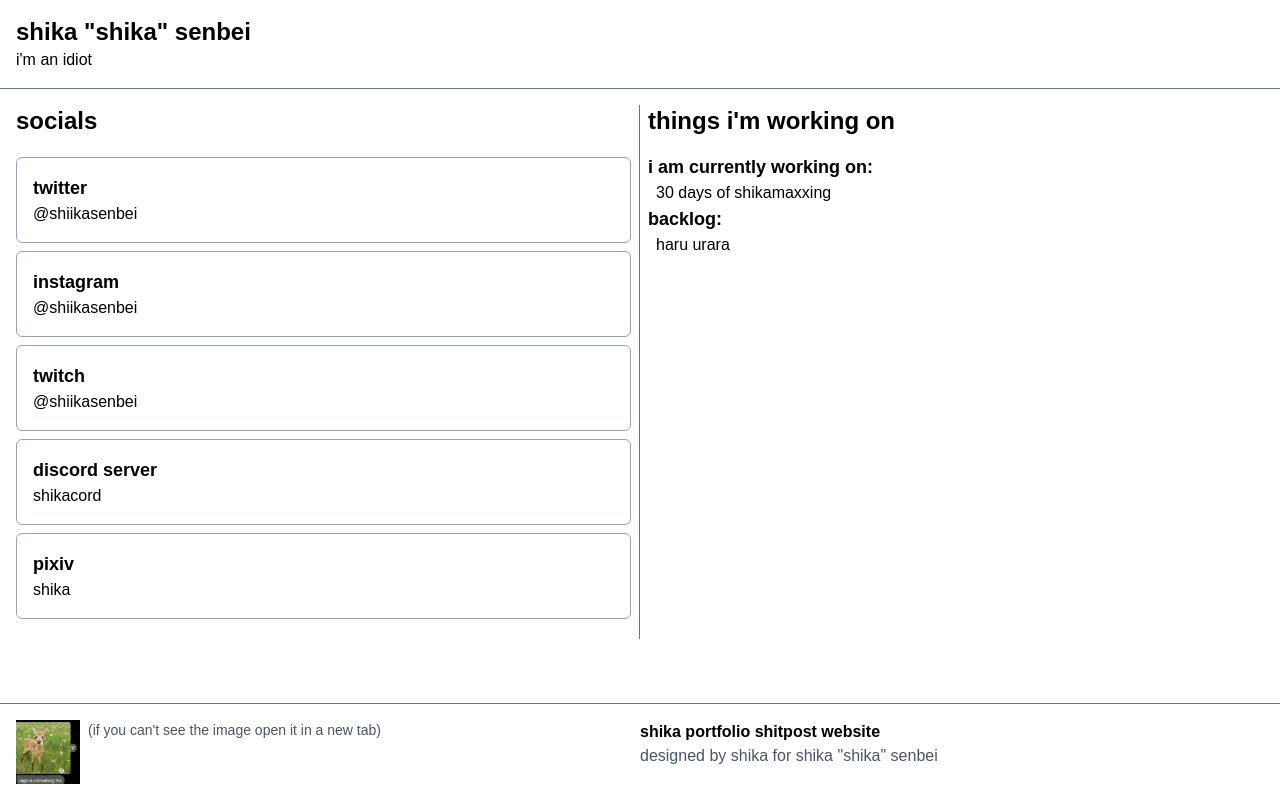
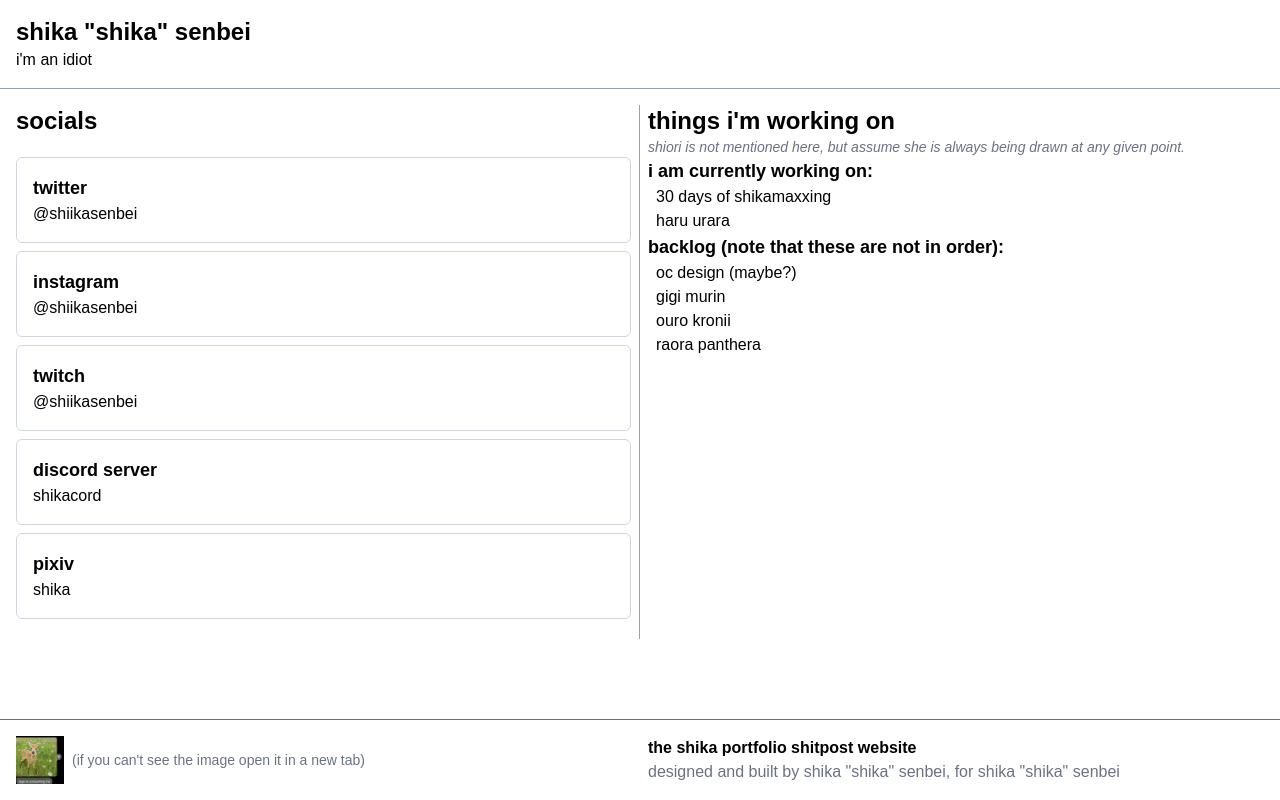
Before and after one commit to shiikasenbei/shiikasenbei.github.io, a SvelteKit app: page / in a window 1280 px wide. Built offline with nearby package versions, Linux system fonts and the light colour scheme; a web font is replaced by a local one.

Commit message:
extract out constants and types. tweak components and update readme

```diff
--- a/src/lib/components/Card.svelte
+++ b/src/lib/components/Card.svelte
@@ -1,5 +1,7 @@
 <script lang="ts">
-  let { name, username, url }: { name: string; username: string; url: string } = $props();
+  import type { SocialLink } from "$lib/types";
+
+  let { name, username, url }: SocialLink = $props();
   const openLink = () => {
     window.open(url, "_blank");
   };
@@ -7,7 +9,7 @@
 
 <button
   type="button"
-  class="flex w-full flex-col items-start rounded-md border border-gray-400 p-4 transition-colors hover:bg-gray-200 *:hover:pointer-events-none"
+  class="flex w-full flex-col items-start rounded-md border border-gray-300 p-4 transition-colors hover:bg-gray-200 *:hover:pointer-events-none"
   onclick={openLink}
 >
   <p class="text-lg font-bold">{name}</p>
--- a/src/lib/components/ProgressList.svelte
+++ b/src/lib/components/ProgressList.svelte
@@ -1,5 +1,7 @@
 <script lang="ts">
-  let { things }: { things: { name: string; inProgress: boolean }[] } = $props();
+  import type { WorkItem } from "$lib/types";
+
+  let { things }: { things: WorkItem[] } = $props();
   let inProgress = $derived(things.filter((t) => t.inProgress));
   let backlog = $derived(things.filter((t) => !t.inProgress));
 </script>
@@ -14,7 +16,7 @@
     {/each}
   </div>
 
-  <p class="text-lg font-bold">backlog:</p>
+  <p class="text-lg font-bold">backlog (note that these are not in order):</p>
   <div class="pl-2">
     {#each backlog as item}
       <p>{item.name}</p>
--- /dev/null
+++ b/src/lib/constants.ts
@@ -0,0 +1,17 @@
+import type { SocialLink, WorkItem } from "./types";
+
+export const SOCIAL_LINKS: SocialLink[] = [
+  { name: "twitter", username: "@shiikasenbei", url: "https://x.com/shiikasenbei" },
+  { name: "instagram", username: "@shiikasenbei", url: "https://instagram.com/shiikasenbei" },
+  { name: "twitch", username: "@shiikasenbei", url: "https://twitch.tv/shiikasenbei" },
+  { name: "discord server", username: "shikacord", url: "https://discord.com/invite/qEXM5PzTqB" },
+  { name: "pixiv", username: "shika", url: "https://www.pixiv.net/en/users/128340030" },
+];
+export const WORK_ITEMS: WorkItem[] = [
+  { name: "30 days of shikamaxxing", inProgress: true },
+  { name: "haru urara", inProgress: true },
+  { name: "oc design (maybe?)", inProgress: false },
+  { name: "gigi murin", inProgress: false },
+  { name: "ouro kronii", inProgress: false },
+  { name: "raora panthera", inProgress: false },
+];
--- /dev/null
+++ b/src/lib/types.ts
@@ -0,0 +1,10 @@
+export interface SocialLink {
+  name: string;
+  username: string;
+  url: string;
+}
+
+export interface WorkItem {
+  name: string;
+  inProgress: boolean;
+}
--- a/src/routes/+layout.svelte
+++ b/src/routes/+layout.svelte
@@ -13,13 +13,15 @@
     {@render children()}
   </main>
   <footer class="page-footer">
-    <div class="flex w-1/2 flex-row items-start align-middle">
-      <img alt="deer" src={deer} class="h-16 w-16" />
-      <p class="px-2 text-sm text-gray-600">(if you can't see the image open it in a new tab)</p>
+    <div class="flex w-1/2 flex-row items-center">
+      <img alt="deer" src={deer} class="h-12 w-12" />
+      <p class="px-2 text-sm text-gray-500">(if you can't see the image open it in a new tab)</p>
     </div>
-    <div class="w-1/2 flex-col">
-      <p class="font-bold">shika portfolio shitpost website</p>
-      <p class="text-gray-600">designed by shika for shika "shika" senbei</p>
+    <div class="flex flex-col pl-2">
+      <p class="font-bold">the shika portfolio shitpost website</p>
+      <p class="text-gray-500">
+        designed and built by shika "shika" senbei, for shika "shika" senbei
+      </p>
     </div>
   </footer>
 </div>
--- a/src/routes/+page.svelte
+++ b/src/routes/+page.svelte
@@ -1,27 +1,19 @@
 <script lang="ts">
   import Card from "$lib/components/Card.svelte";
   import ProgressList from "$lib/components/ProgressList.svelte";
+  import { SOCIAL_LINKS, WORK_ITEMS } from "$lib/constants";
 
-  const links: { name: string; username: string; url: string }[] = [
-    { name: "twitter", username: "@shiikasenbei", url: "https://x.com/shiikasenbei" },
-    { name: "instagram", username: "@shiikasenbei", url: "https://instagram.com/shiikasenbei" },
-    { name: "twitch", username: "@shiikasenbei", url: "https://twitch.tv/shiikasenbei" },
-    { name: "discord server", username: "shikacord", url: "https://discord.com/invite/qEXM5PzTqB" },
-    { name: "pixiv", username: "shika", url: "https://www.pixiv.net/en/users/128340030" },
-  ];
-  const things: { name: string; inProgress: boolean }[] = [
-    { name: "30 days of shikamaxxing", inProgress: true },
-    { name: "haru urara", inProgress: false },
-  ];
+  const links = SOCIAL_LINKS;
+  const things = WORK_ITEMS;
 </script>
 
 <div class="flex h-full w-full flex-col">
-  <div class="border-b border-gray-500 p-4">
+  <div class="border-b border-gray-400 p-4">
     <p class="text-2xl font-bold">shika "shika" senbei</p>
     <p>i'm an idiot</p>
   </div>
   <div class="flex h-full w-full flex-row p-4">
-    <div class="h-full w-1/2 border-r border-gray-500 pr-2">
+    <div class="h-full w-1/2 border-r border-gray-400 pr-2">
       <p class="text-2xl font-bold">socials</p>
       <div class="flex flex-col py-4">
         {#each links as link}
@@ -33,7 +25,10 @@
     </div>
     <div class="flex-col pl-2">
       <p class="text-2xl font-bold">things i'm working on</p>
-      <div class="py-4">
+      <p class="text-sm text-gray-500 italic">
+        shiori is not mentioned here, but assume she is always being drawn at any given point.
+      </p>
+      <div class="pb-4">
         <ProgressList {things} />
       </div>
     </div>
--- a/src/routes/layout.css
+++ b/src/routes/layout.css
@@ -15,6 +15,6 @@
     @apply flex-1;
   }
   .page-footer {
-    @apply flex flex-row items-start border-t border-gray-500 p-4;
+    @apply flex flex-row items-center border-t border-gray-500 p-4;
   }
 }
```
Also changed, not shown: 1 other file (tests, documents, lock files or other folders).
